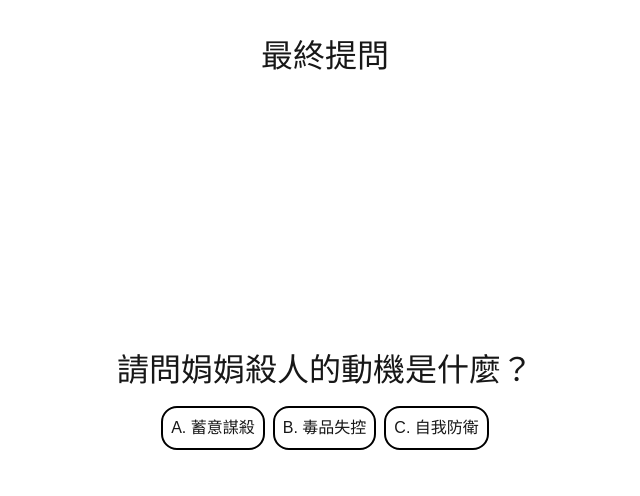
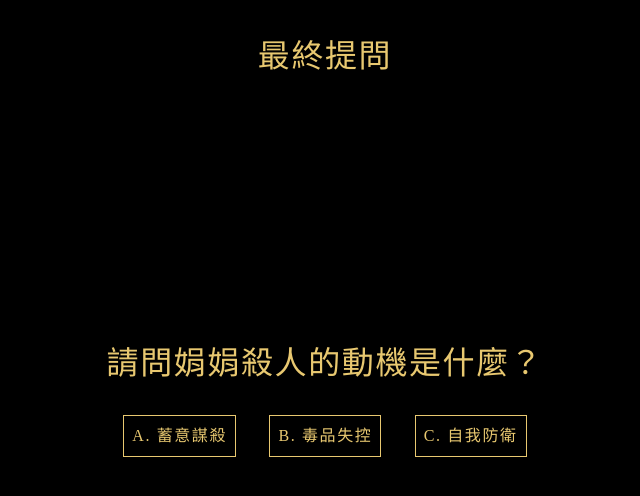
Before and after one commit to qc1050314-sudo/1142-web-game, a Next.js app: page /ending in a window 1280 px wide. Shown: the top 496 px of the page, without its empty margins (315-955 px from the left). Built offline with nearby package versions, Linux system fonts and the light colour scheme.

Commit message:
ending color

```diff
--- a/app/ending/page.tsx
+++ b/app/ending/page.tsx
@@ -20,18 +20,18 @@ export default function Ending() {
     <>
       {
         (counter == 0) &&
-        <div className='flex justify-center items-center w-full h-full relative'>
+        <div className='bg-black text-[#e8c870] font-[serif] tracking-widest flex justify-center items-center w-full h-full relative'>
           <div className='text-[32px] absolute top-8'>最終提問</div>
-          <div className='flex flex-col justify-center items-center gap-2'>
+          <div className='flex flex-col justify-center items-center gap-6'>
             <div className='text-[32px]'>請問娟娟殺人的動機是什麼？</div>
-            <div className='flex justify-around items-center gap-2 p-1'>
-              <div onClick={ending1} className='border-2 border-black rounded-2xl p-2'>
+            <div className='flex justify-around items-center w-full gap-2 p-1'>
+              <div onClick={ending1} className='border-1 border-[#e8c870] hover:bg-[#e8c870] hover:text-black p-2'>
                 A. 蓄意謀殺
               </div>
-              <div onClick={ending1} className='border-2 border-black rounded-2xl p-2'>
+              <div onClick={ending1} className='border-1 border-[#e8c870] hover:bg-[#e8c870] hover:text-black p-2'>
                 B. 毒品失控
               </div>
-              <div onClick={ending2} className='border-2 border-black rounded-2xl p-2'>
+              <div onClick={ending2} className='border-1 border-[#e8c870] hover:bg-[#e8c870] hover:text-black p-2'>
                 C. 自我防衛
               </div>
 
```
